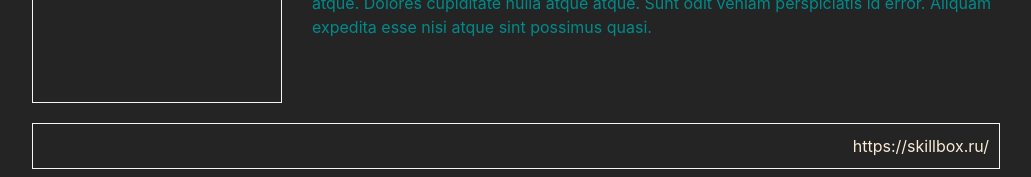
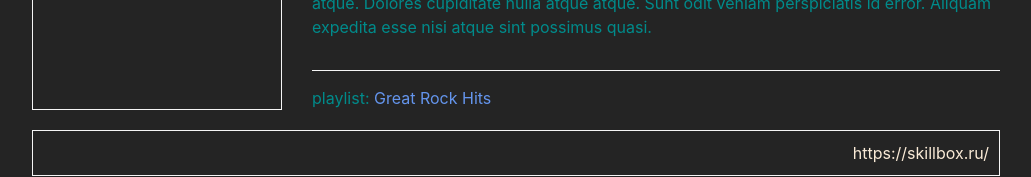
Before and after one commit to Viktoria12007/RoutingInReact, a React (Vite) app: page /users/0 in a window 1280 px wide. Shown: the part 615-792 px from the top of the page, without its empty margins (124-1155 px from the left). Built offline with nearby package versions, Linux system fonts and the light colour scheme.

Commit message:
Added output of user playlist in UserInfoPage.tsx

```diff
--- a/src/pages/UserInfoPage/UserInfoPage.css
+++ b/src/pages/UserInfoPage/UserInfoPage.css
@@ -1,3 +1,18 @@
 .userInfoPage {
 	color: darkcyan;
 }
+.userPlayList {
+	display: inline-block;
+	width: 100%;
+	margin-top: 15px;
+	padding-top: 15px;
+	border-top: 1px solid whitesmoke;
+}
+.userPlayList a {
+	color: cornflowerblue;
+	cursor: pointer;
+}
+
+.userPlayList a:hover {
+	color: rgb(72, 111, 184);
+}
--- a/src/pages/UserInfoPage/UserInfoPage.tsx
+++ b/src/pages/UserInfoPage/UserInfoPage.tsx
@@ -1,6 +1,6 @@
 import { USERS } from "../../data";
 import "./UserInfoPage.css";
-import {useParams} from "react-router-dom";
+import {Link, useParams} from "react-router-dom";
 
 export function UserInfoPage() {
 	const { userId } = useParams();
@@ -29,6 +29,15 @@ export function UserInfoPage() {
 				<p>{user.fullName}</p>
 				<p>{user.bio}</p>
 			</div>
+
+			{ user.playlist &&
+				<div className="userPlayList">
+					<span>playlist: </span>
+					<Link to={`/playlists/${user.playlist.id}`}>
+						{user.playlist.name}
+					</Link>
+				</div>
+			}
 		</div>
 	);
 }
```
